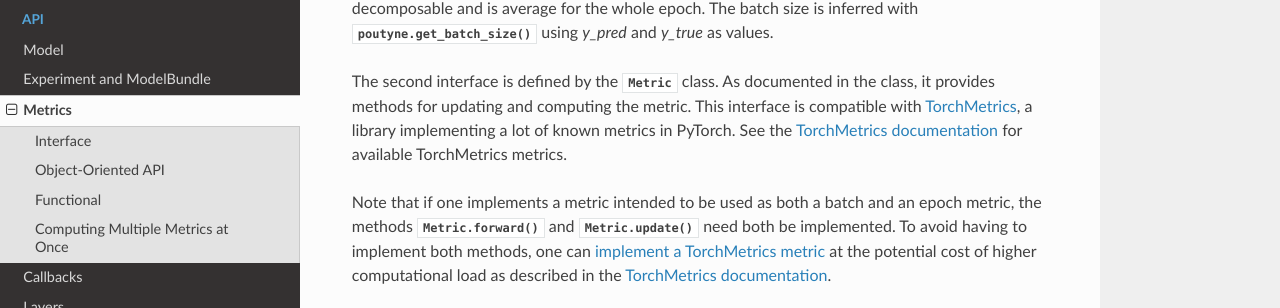
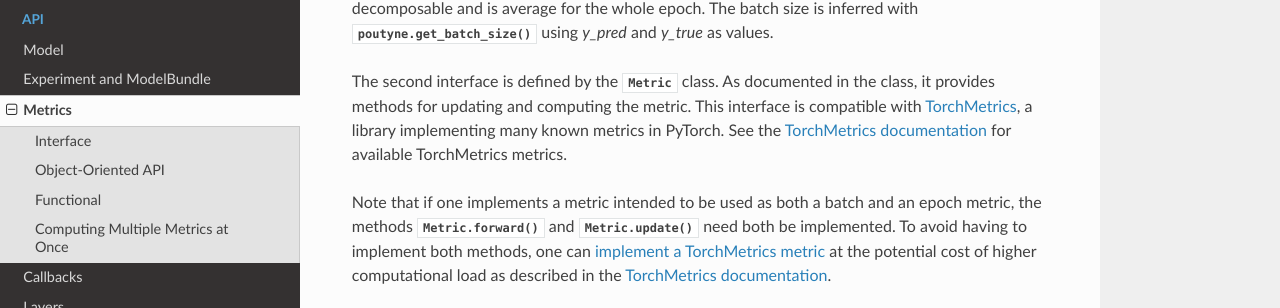
Before and after one commit to GRAAL-Research/poutyne, a Sphinx documentation site: the page built from docs/source/metrics.rst, in a window 1280 px wide and 900 px high, scrolled down 974 px, cut to the strip 161-469 px from the top of the window. Built offline with Sphinx 7.4.7 and the Read the Docs theme 2.0.0, drawn with Linux system fonts in a browser that asks for light colours; the version number could not be read and is left out.

Commit message:
Update docs/source/metrics.rst
Co-authored-by: David Beauchemin <david.beauchemin.5@ulaval.ca>

```diff
--- a/docs/source/metrics.rst
+++ b/docs/source/metrics.rst
@@ -52,8 +52,8 @@ When using that interface, the metric is assumed to be decomposable and is avera
 The batch size is inferred with :func:`poutyne.get_batch_size()` using `y_pred` and `y_true` as values.
 
 The second interface is defined by the :class:`~poutyne.Metric` class.
-As documented in the class, it provides methods for updating and computing  the metric.
-This interface is compatible with `TorchMetrics <https://torchmetrics.readthedocs.io/>`__, a library implementing a lot of known metrics in PyTorch.
+As documented in the class, it provides methods for updating and computing the metric.
+This interface is compatible with `TorchMetrics <https://torchmetrics.readthedocs.io/>`__, a library implementing many known metrics in PyTorch.
 See the `TorchMetrics documentation <https://torchmetrics.readthedocs.io/en/latest/references/modules.html>`__ for available TorchMetrics metrics.
 
 Note that if one implements a metric intended to be used as both a batch and an epoch metric, the methods :meth:`Metric.forward()` and :meth:`Metric.update()` need both be implemented.
```
